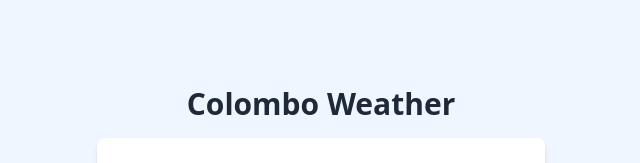
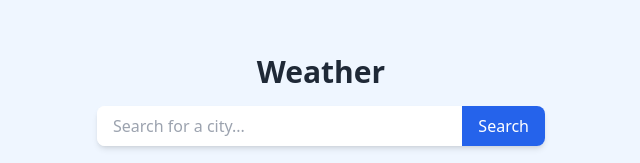
Before and after one commit to DewBM/weather-reporter-website, a website: page public/index.html in a window 1280 px wide. Shown: the part 180-343 px from the top of the page, without its empty margins (319-959 px from the left). Drawn offline with nearby package versions, Linux system fonts and the light colour scheme; no server answers.

Commit message:
implement location search by text

```diff
--- a/public/index.html
+++ b/public/index.html
@@ -5,7 +5,7 @@
     <meta name="viewport" content="width=device-width, initial-scale=1.0" />
     <title>Colombo Weather</title>
 
-    <!-- Tailwind CSS CDN (for responsive UI) -->
+    <!-- Tailwind CSS CDN -->
     <script src="https://cdn.tailwindcss.com"></script>
 
     <!-- Alpine.js CDN -->
@@ -13,14 +13,34 @@
 </head>
 
 <body class="h-full bg-blue-50 text-gray-800">
+    <div x-data="weatherApp()" x-init="fetchWeather()" class="flex flex-col items-center justify-center min-h-screen p-4">
+	<h1 class="text-3xl font-bold mb-4">Weather</h1>
 
-    <div x-data="weatherApp()" x-init="fetchWeather()" class="flex flex-col items-center justify-center min-h-screen p-4">
-	<h1 class="text-3xl font-bold mb-4">Colombo Weather</h1>
+	<!-- 🔍 Search Box -->
+	<form @submit.prevent="fetchWeather()" class="w-full max-w-md mb-6">
+	    <div class="flex items-center bg-white rounded-lg shadow-md overflow-hidden">
+		<input
+		    type="text"
+		    placeholder="Search for a city..."
+		    x-model="searchQuery"
+		    class="flex-grow px-4 py-2 outline-none"
+		>
+		<button
+		    type="submit"
+		    class="bg-blue-600 text-white px-4 py-2 hover:bg-blue-700 transition"
+		>
+		    Search
+		</button>
+	    </div>
+	</form>
 
+	<!-- 🌤 Weather Display -->
 	<template x-if="!loading">
 	    <div class="bg-white shadow-md rounded-lg p-6 w-full max-w-md text-center space-y-4">
+
 		<div>
-		    <h2 class="text-xl font-semibold mb-1" x-text="weather.location.name"></h2>
+		    <h2 class="text-xl font-semibold mb-0" x-text="weather.location.name"></h2>
+		    <p class="text-gray-500 text-sm" x-text="weather.location.region"></p>
 		    <p class="text-gray-500 text-sm" x-text="weather.location.localtime"></p>
 		</div>
 
@@ -57,6 +77,6 @@
     </div>
 
     <!-- Custom JS -->
-    <script src="../js/app.js"></script>
+    <script src="/js/app.js"></script>
 </body>
 </html>
--- a/public/js/app.js
+++ b/public/js/app.js
@@ -2,10 +2,11 @@ function weatherApp() {
     return {
 	weather: {},
 	loading: true,
+	searchQuery: "",
 
 	async fetchWeather() {
 	    this.loading = true;
-	    const response = await fetch('/api/weather?q=Colombo');
+	    const response = await fetch(`/api/weather?q=${this.searchQuery}`);
 	    if (response.status == 200) {
 		const data = await response.json();
 		this.weather = data;
```
